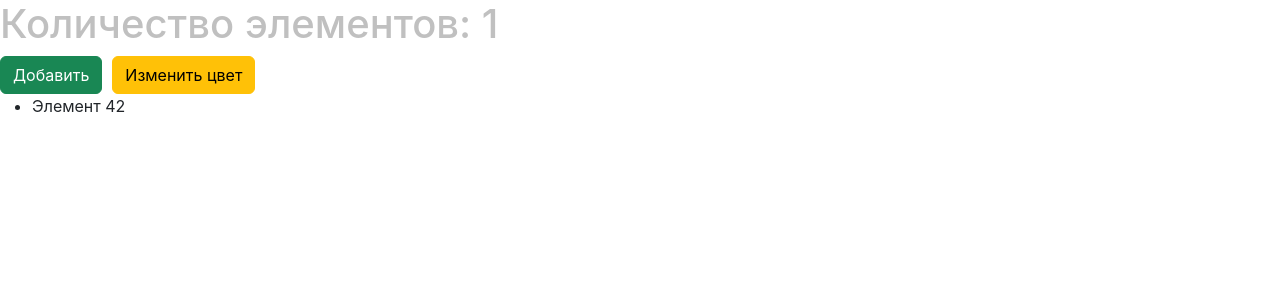
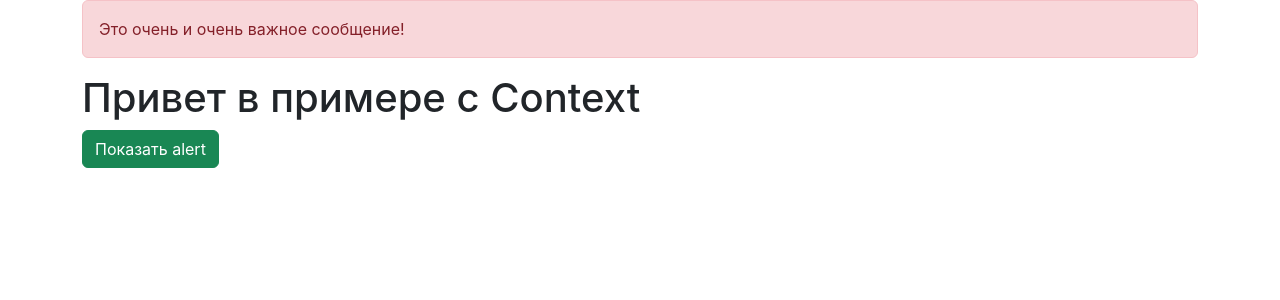
Before and after one commit to ivan-ust402/react-hooks-VM, a React (Create React App) app: page / in a window 1280 px wide. Shown: the top 300 px of the page. Built offline with nearby package versions, Linux system fonts and the light colour scheme; the HTML template or start-up script is replaced by a standard one.

Commit message:
Init UseContext components

```diff
--- a/src/App.js
+++ b/src/App.js
@@ -1,5 +1,6 @@
 import React from 'react'
 import UseCallbackComponent from './examples/useCallback';
+import UseContextComponent from './examples/useContextComponent';
 import UseEffectComponent from './examples/useEffect';
 import UseMemoComponent from './examples/useMemo';
 import UseRefComponent from './examples/useRef';
@@ -12,7 +13,8 @@ function App() {
       {/* <UseEffectComponent /> */}
       {/* <UseRefComponent /> */}
       {/* <UseMemoComponent /> */}
-      <UseCallbackComponent />
+      {/* <UseCallbackComponent /> */}
+      <UseContextComponent />
     </div>
   );
 }
--- /dev/null
+++ b/src/examples/useContextAlert.js
@@ -0,0 +1,9 @@
+import React from "react";
+
+export default function Alert() {
+    return (
+        <div className="alert alert-danger">
+            Это очень и очень важное сообщение!
+        </div>
+    )
+}
--- /dev/null
+++ b/src/examples/useContextComponent.js
@@ -0,0 +1,14 @@
+import React from "react";
+import Alert from "./useContextAlert";
+import Main from "./useContextMain";
+
+function UseContextComponent() {
+    return (
+        <div className="container">
+        <Alert />
+        <Main />
+    </div>
+    )
+}
+
+export default UseContextComponent
--- /dev/null
+++ b/src/examples/useContextMain.js
@@ -0,0 +1,10 @@
+import React from "react"
+
+export default function Main() {
+    return (
+        <>
+            <h1>Привет в примере с Context</h1>
+            <button className="btn btn-success">Показать alert</button>
+        </>
+    )
+}
```
